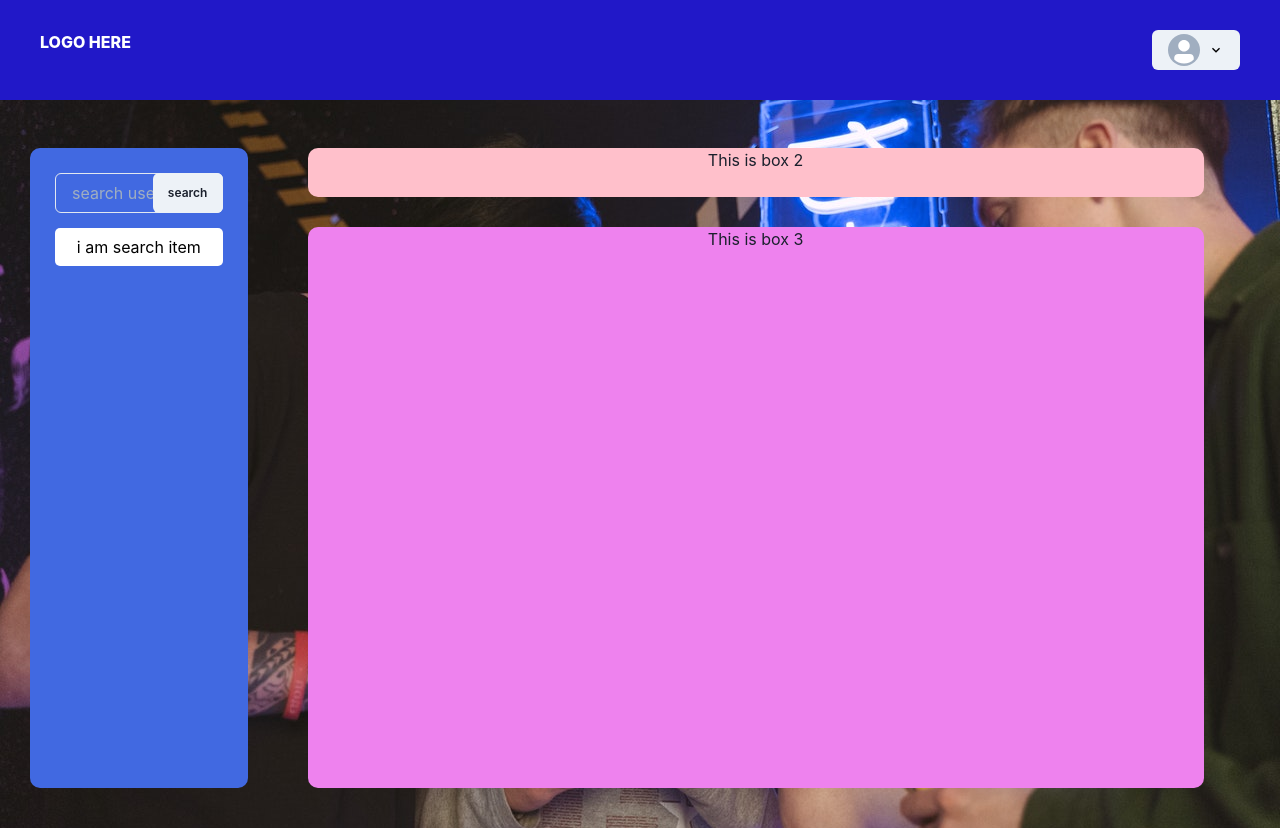
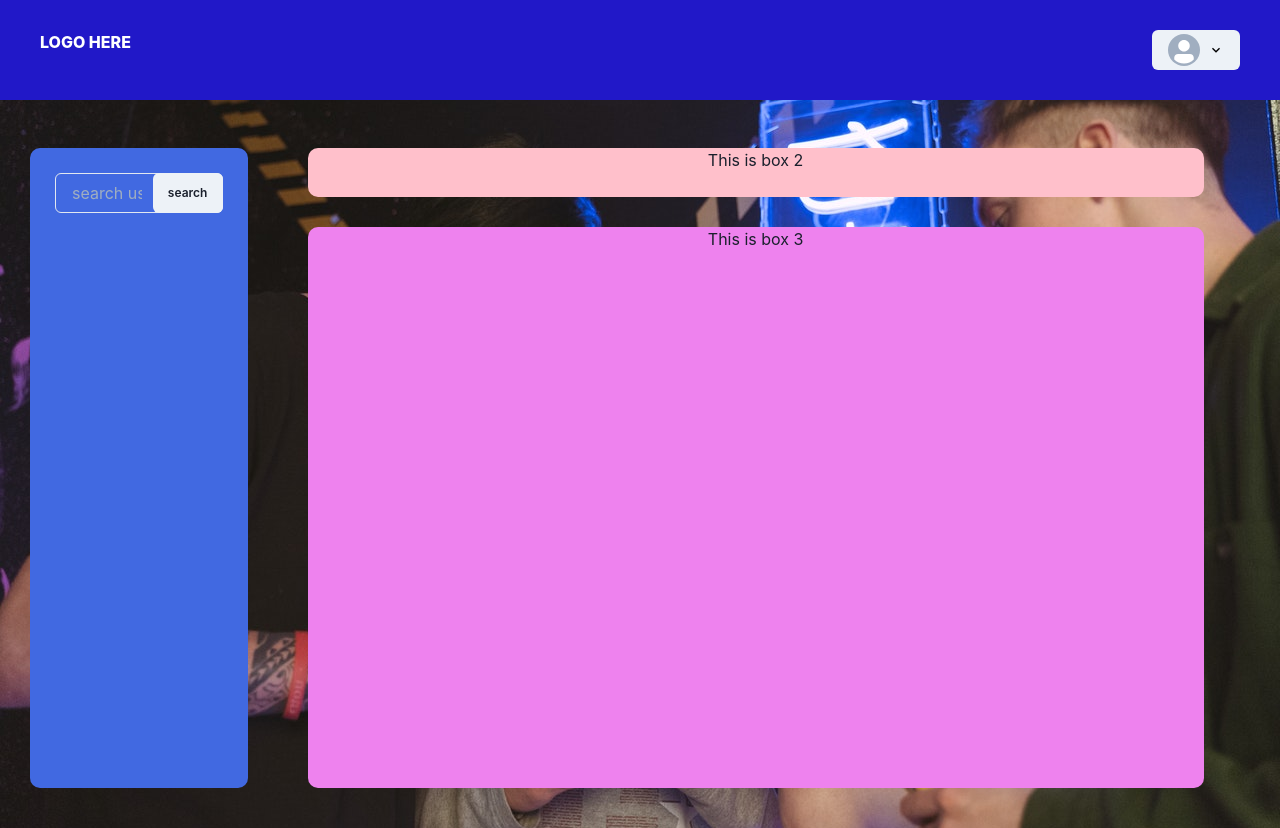
Before and after one commit to imbishalgiri/texters, a React (Vite) app in the folder front-end/: page /chatpage in a window 1280 px wide. Built offline with nearby package versions, Linux system fonts and the light colour scheme.

Commit message:
search user with text is done

```diff
--- a/front-end/src/pages/ChatPage/components/sidebar/index.tsx
+++ b/front-end/src/pages/ChatPage/components/sidebar/index.tsx
@@ -1,42 +1,102 @@
-import React from 'react'
+import React, { useState } from 'react'
+import { useQuery } from 'react-query'
 import {
    Box,
    Center,
    InputGroup,
    Input,
    InputRightElement,
+   HStack,
+   Stack,
    Button,
+   Skeleton,
+   Flex,
+   Avatar,
 } from '@chakra-ui/react'
+import { getAllUsers } from 'redux/actions/user'
+import { AxiosError, AxiosResponse } from 'axios'
+import { User } from 'redux/actions/auth'
+import { Group } from 'framer-motion/types/components/Reorder/Group'
 
 // this is a main component
-const Sidebar = () => (
+const Sidebar = () => {
+   const [searchText, setSearchText] = useState('')
+
+   const { isLoading, isFetching, error, data, refetch } = useQuery<
+      AxiosResponse,
+      AxiosError
+   >(['users', searchText], () => getAllUsers(searchText), { enabled: false })
+
+   const searchUser = () => {
+      console.log('clicked')
+      refetch()
+   }
+   console.log('isLoading', isLoading)
+   return (
       <Box
-      borderRadius={'10px'}
-      background={'royalBlue'}
-      height={'80vh'}
-      width={'17vw'}
-      margin={'0 60px 0 30px'}
-      padding={'25px'}
+         borderRadius="10px"
+         background="royalBlue"
+         height="80vh"
+         width="17vw"
+         margin="0 60px 0 30px"
+         padding="25px"
       >
          <InputGroup>
-         <Input color={'#fff'} placeholder="search user" size={'md'} />
-         <InputRightElement width={'70px'}>
+            <Input
+               color="#fff"
+               value={searchText}
+               onChange={(e: React.ChangeEvent<HTMLInputElement>) =>
+                  setSearchText(e.target.value)
+               }
+               pr="5rem"
+               placeholder="search user"
+               size="md"
+            />
+            <InputRightElement width="70px">
                <Button size="md">
-               <Box fontSize={'12px'}>search</Box>
+                  <Box fontSize="12px" cursor="pointer" onClick={searchUser}>
+                     search
+                  </Box>
                </Button>
             </InputRightElement>
          </InputGroup>
+         {!isLoading &&
+            data?.data.data.map(
+               (el: { name: string; avatar: string }, index: number) => (
                   <Box
-         background={'#fff'}
+                     key={index}
+                     background="#fff"
                      color="#000"
-         margin={'15px 0 15px 0'}
-         width={'100%'}
+                     margin="15px 0 15px 0"
+                     width="100%"
                      padding="7px"
                      borderRadius="5px"
                   >
-         <Center>i am search item</Center>
+                     <Flex>
+                        <Avatar
+                           name={el?.name}
+                           src={el.avatar}
+                           marginLeft="0"
+                        />
+                        <Box marginLeft="10px">
+                           <strong>{el?.name}</strong>
+                           <br />
+                           <small>what is up??</small>
                         </Box>
+                     </Flex>
                   </Box>
                )
+            )}
+
+         {(isLoading || isFetching) && (
+            <Stack marginTop="20px">
+               <Skeleton height="50px" />
+               <Skeleton height="50px" />
+               <Skeleton height="50px" />
+            </Stack>
+         )}
+      </Box>
+   )
+}
 
 export default Sidebar
--- a/front-end/src/pages/ChatPage/components/topMenu/index.tsx
+++ b/front-end/src/pages/ChatPage/components/topMenu/index.tsx
@@ -73,6 +73,16 @@ const TopMenu = () => {
             isClosable: true,
          })
       }
+      if (isError) {
+         Toast({
+            title: 'Error',
+            description: 'Sorry :( server or network error',
+            status: 'error',
+            position: 'top-right',
+            duration: 7000,
+            isClosable: true,
+         })
+      }
    }, [user, data])
 
    return (
--- a/front-end/src/redux/actions/auth/index.ts
+++ b/front-end/src/redux/actions/auth/index.ts
@@ -1,4 +1,5 @@
 import apiRequest from 'utils/axios'
+import type { AxiosResponse } from 'axios'
 
 export type User = {
    name: string
@@ -14,11 +15,11 @@ export interface UserLogin<T = any> {
 
 const ENDPOINT = 'auth'
 
-const signup = <User>(data: User): Promise<User> => {
+const signup = <User>(data: User): Promise<AxiosResponse> => {
    return apiRequest.post(`${ENDPOINT}/signup`, data)
 }
 
-const loginAction = (data: UserLogin): Promise<UserLogin> => {
+const loginAction = (data: UserLogin): Promise<AxiosResponse> => {
    return apiRequest.post(`${ENDPOINT}/login`, data)
 }
 
--- a/front-end/src/redux/actions/user/index.ts
+++ b/front-end/src/redux/actions/user/index.ts
@@ -1,3 +1,4 @@
+import { AxiosResponse } from 'axios'
 import ApiRequest from 'utils/axios'
 
 const ENDPOINT = 'user'
@@ -5,5 +6,8 @@ const ENDPOINT = 'user'
 const addImage = (data: FormData) =>
    ApiRequest.patch(`${ENDPOINT}/addImage`, data)
 
+const getAllUsers = async (searchText: string) =>
+   await ApiRequest.get(`${ENDPOINT}/all?name=${searchText}`)
+
 // exports right here
-export { addImage }
+export { addImage, getAllUsers }
```
Also changed, not shown: front-end/src/pages/ChatPage/index.tsx (+2 -31 lines). Lines whose indentation alone changed are shown as unchanged.
